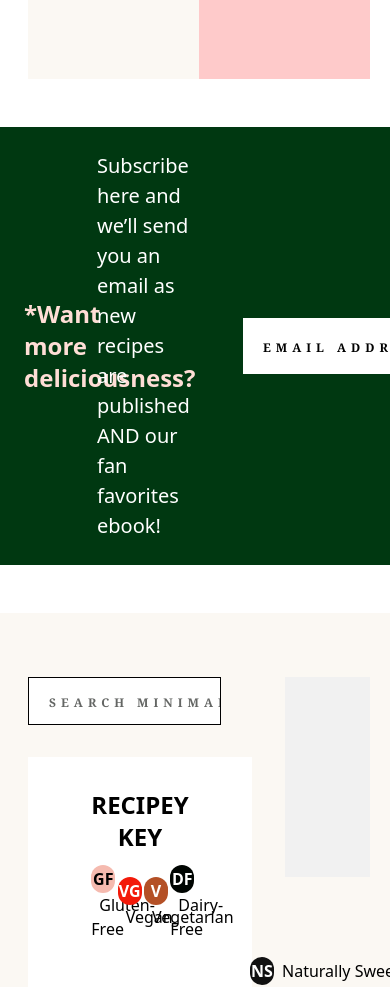
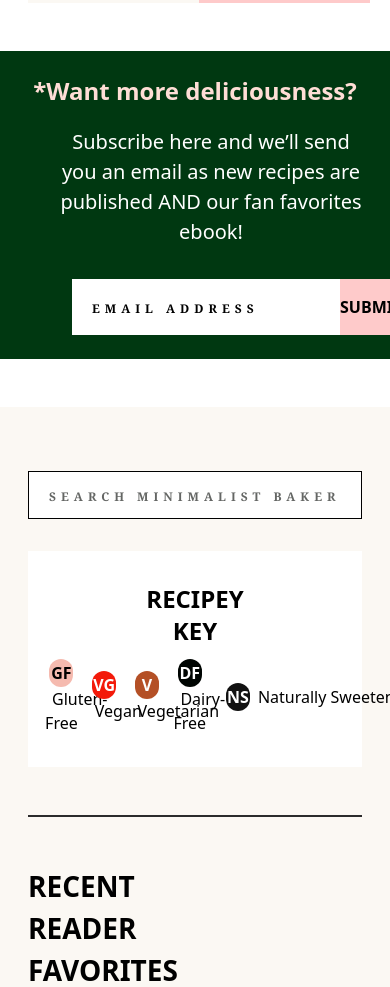
Before and after one commit to Frank92952/Tailwindcss-Tienda, a React (Vite) app: page / in a window 390 px wide. Shown: the part 2200-3187 px from the top of the page. Built offline with nearby package versions, Linux system fonts and the light colour scheme.

Commit message:
adaptando a ipad y celular

```diff
--- a/src/Component/Shared/Cuerpo1.jsx
+++ b/src/Component/Shared/Cuerpo1.jsx
@@ -37,7 +37,7 @@
   };
   return (
     <div>
-    <div className='pl-7 pr-5 pb-6'>
+    <div className='pl-7 pr-5 pb-6 xl:pl-[185px] xl:pr-[180px]'>
         <div className='grid justify-center mt-5 pb-10 ' >
             <button className='flex items-center  text-orange-500 max-lg:hidden'>SHOW ME EVERYTHING<RiArrowRightLine className='w-8 h-8 ml-5 text-black' /></button>
 
@@ -45,8 +45,8 @@
          <div className='grid grid-cols-2 text-center '>
             <div className='bg-[#FBF8F3] pt-20 pb-20 p-2'>
                 <h2 className='text-[20px] tracking-[10px]'>PICK   OF   THE   WEEK</h2>
-                <h1 className='text-[47px] tracking-[-2px] font-bold'>Chessy Vegan pizza  </h1>
-                <h1 className='text-[47px] tracking-[-2px] -mt-6 font-bold text-serif'>Beans (30 Minutes!)</h1>
+                <h1 className='text-[47px] tracking-[-2px] font-bold max-lg:text-[37px]'>Chessy Vegan pizza  </h1>
+                <h1 className='text-[47px] tracking-[-2px] -mt-6 font-bold text-serif max-lg:text-[40px]  '>Beans (30 Minutes!)</h1>
                 <p className='text-[15px] tracking-[1px] mt-5'>Savory, saucy, and CHEESY white beans that taste like pizza! An easy,
                     comforting, plant-based entrée with just 10 ingredients and 30 minutes required!</p>
              <div className='mt-8'>
@@ -55,25 +55,25 @@
 
             </div>
             <div className='bg-red-200 '>
-                <a href='#' ><img src={Comida2} className='h-[500px] w-[550px]' /> </a>
+                <a href='#' ><img src={Comida2} className='h-[500px] w-[550px] xl:w-full' /> </a>
             </div>
          </div>
     </div>
-    <div className='pt-6 pb-12'>
-    <div className='grid grid-cols-6  bg-[#003811] p-6 items-center'>
+    <div className='pt-6 pb-12 xl:pl-[185px] xl:pr-[180px]'>
+    <div className='grid grid-cols-6  bg-[#003811] p-6 items-center max-lg:grid-cols-1'>
 
-        <div className='col-span-1  text-2xl text-[#FFDED6] font-bold'>
+        <div className='col-span-1  text-2xl text-[#FFDED6] font-bold max-lg:col-span-2 max-lg:text-center' >
            <h1>*Want more deliciousness?</h1>
         </div>
-        <div className='col-span-2 text-white text-[20px] ml-4 '>
+        <div className='col-span-2 text-white text-[20px] ml-4 max-lg:text-center max-lg:mt-5 max-lg:ml-8 '>
             <p>Subscribe here and we’ll send you an email as new recipes are published AND our fan favorites ebook!</p>
         </div>
-        <div className='col-span-3  '>
-        <form className='flex h-14 ml-12  '>
+        <div className='col-span-3 max-lg:mt-8 '>
+        <form className='flex h-14 ml-12   '>
             <input
               type='email'
               placeholder={placeholder}
-              className={`w-[390px] placeholder:tracking-[5px] placeholder:text-[12px] placeholder:text-black font-serif font-bold  pl-5 outline-none`}
+              className={`w-[390px] placeholder:tracking-[5px] placeholder:text-[12px] placeholder:text-black font-serif font-bold  pl-5 outline-none max-lg:w-[590px]`}
               onClick={handleInputClick}
               onBlur={handleInputBlur}
             />
@@ -82,10 +82,10 @@
         </div>
     </div>
     </div>
-    <div className='bg-[#FBF8F3]  '>
+    <div className='bg-[#FBF8F3] '>
 
-        <div className='grid grid-cols-8 pt-16 pr-5 pl-7 justify-center '>
-            <div className='col-span-6 pr-16'>
+        <div className='grid grid-cols-8 pt-16 pr-5 pl-7 justify-center xl:pl-[185px] xl:pr-[180px] max-lg:grid-cols-1'>
+            <div className='col-span-6 pr-16 max-lg:pr-2'>
             <form className='flex items-center'>
             <input
               type='email'
@@ -98,7 +98,7 @@
           </form>
           <div className=' grid justify-center  text-center bg-[#FFFFFF] mt-8 pb-8 pt-8 pl-28 pr-28'>
             <h1 className='text-2xl font-bold'>RECIPEY KEY</h1>
-            <div className='grid grid-cols-4 gap-3 max-lg:gap-3  pt-3 max-sm:gap-2 items-center '>
+            <div className='grid grid-cols-4 gap-3  pt-3 max-sm:gap-2 items-center max-lg:grid-cols-5 max-xl:-ml-24'>
                 <div>
                     <button className='bg-[#f5baaf]  rounded-full w-8 h-8  max-lg:w-6  max-lg:h-7 font-bold hover:bg-[#f19d8b]  '>
                     GF
@@ -119,7 +119,7 @@
                     DF
                     </button><a href='' className='ml-2 hover:underline'>Dairy-Free</a>
                 </div>
-                <div className=' w-60 ml-32 mt-2  '>
+                <div className=' w-60 ml-32 lg:mt-2  max-lg:-ml-5'>
                     <button className='bg-[#111111]  rounded-full w-8 h-8 max-lg:w-6  max-lg:h-7 text-white font-bold'>
                     NS
                     </button><a href='' className='ml-2 hover:underline'>Naturally Sweetend</a>
@@ -249,12 +249,12 @@
 
             </div>
         </div>
-        <div className='pl-7 pr-5 pt-10 pb-10 max-lg:pl-4 max-lg:pr-4 max-sm:pl-4 max-sm:pr-3  xl:pl-48 xl:pr-48'>
+        <div className='pl-6 pr-5 pt-10 pb-10 max-lg:pl-4 max-lg:pr-4 max-sm:pl-4 max-sm:pr-3  xl:pl-[185px] xl:pr-48'>
           <hr className='border-t-1 border-[#2B2B2B]' />
 
         </div>
-        <div className='pl-7 pr-5 pb-8'>
-          <div className='flex justify-between items-center '>
+        <div className='pl-7 pr-5 pb-8 '>
+          <div className='flex justify-between items-center xl:pl-[160px] xl:pr-40'>
             <h1 className='text-[30px] font-bold'>RECIPE ROUND-UPS</h1>
 
             <button className='flex items-center hover:text-orange-500  font-bold text-black max-lg:hidden'>SHOW ME EVERYTHING<RiArrowRightLine className='w-8 h-6' /></button>
@@ -398,11 +398,13 @@
       </div>
     </div>
     <div className=' bg-[#FBF8F3]'>
-      <div className='pl-7 pr-5'>
-        <div className='grid grid-cols-2 mt-16 '>
-          <div className='bg-red-200  text-center pl-5 pr-5  '>
+      <div className='pl-7 pr-5 xl:pl-[185px] xl:pr-48'>
+        <div className='grid grid-cols-2 mt-16 max-lg:grid-cols-1 '>
+          <div className='bg-red-200  text-center pl-5 pr-5 xl:flex xl:gap-5   '>
+
           <img src={Fondo2} className='h-72 justify-center  mx-auto mt-10'/>
-          <h1 className='text-[35px] tracking-[7px] mb-5  '>Want More Deliciousness?</h1>
+          <div className=' '>
+          <h1 className='text-[35px] tracking-[7px] mb-5 xl:text-[20px] xl:mt-6'>Want More Deliciousness?</h1>
           <strong className='mt-10'>Subscribe here and we'll send you an email as new recipes are published  </strong>
           <p>As a thank you, we'd also love to send you our fan favorites ebook!</p>
           <form className='mt-5 mb-5'>
@@ -416,12 +418,14 @@
 
           </form>
           <button className='w-full bg-white mb-5 h-12 font-bold hover:bg-[#FFB5A3]'>GET MY EBOOK!</button>
+          </div>
+
 
           </div>
           <div className='pl-12 mt-10'>
-            <div className='flex tracking-[3px]'>
+            <div className='flex tracking-[3px] '>
               <p>FIND US ELSEWHERE </p>
-              <strong className='ml-5'>@minimalistbaker</strong>
+              <strong className='ml-5 '>@minimalistbaker</strong>
             </div>
             <div className='grid grid-cols-3 gap-4 mt-20 '>
               <div>
@@ -452,7 +456,7 @@
         <div className='grid grid-cols-3 mt-10  pb-10'>
           <div className='flex items-center'>
             <h1 className='text-[20px] tracking-[5px]'>FIND US</h1>
-            <div className='flex xl:-ml-24   '>
+            <div className='flex    '>
             <RiFacebookFill className='h-6 w-6 ml-2 max-sm:ml-3 max-sm:h-8 max-sm:w-8 max-lg:h-8 max-lg:w-8 max-lg:ml-3' />
             <RiInstagramLine className='h-6 w-6 ml-2 max-sm:ml-3 max-sm:h-8 max-sm:w-8 max-lg:h-8 max-lg:w-8 max-lg:ml-3'/>
             <RiPinterestLine className='h-6 w-6 ml-2 max-sm:ml-3 max-sm:h-8 max-sm:w-8 max-lg:h-8 max-lg:w-8 max-lg:ml-3' />
```
